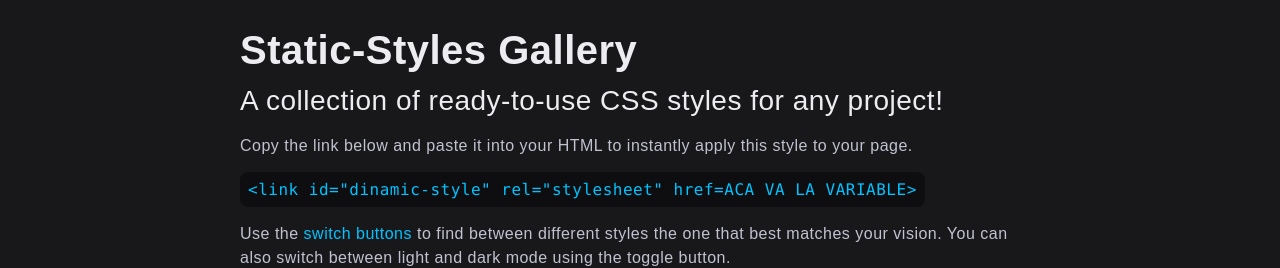
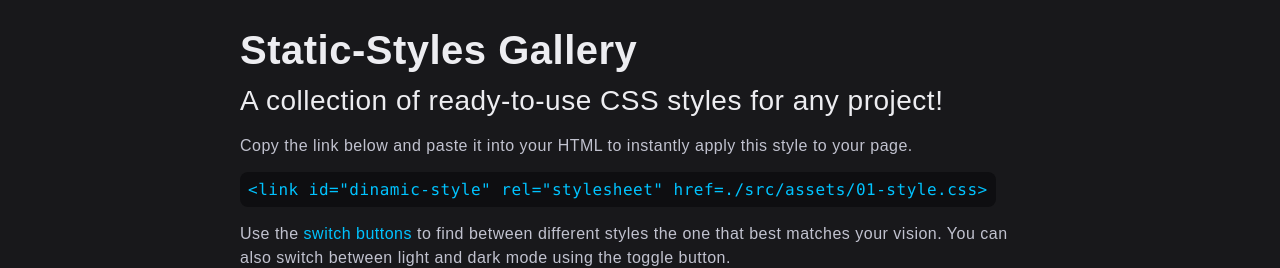
Before and after one commit to RobertGmzz/CSS-Switch-Gallery, a React (Vite) app in the folder proyecto-01/: page / in a window 1280 px wide. Shown: the top 268 px of the page. Built offline with nearby package versions, Linux system fonts and the light colour scheme.

Commit message:
Uso de Zustand para implementar un estado global y con el gestionar los cambios de estilo de la pagina y mostrar la referencia al link element

```diff
--- a/proyecto-01/package.json
+++ b/proyecto-01/package.json
@@ -13,7 +13,8 @@
     "@tailwindcss/vite": "^4.1.16",
     "react": "^19.1.1",
     "react-dom": "^19.1.1",
-    "tailwindcss": "^4.1.16"
+    "tailwindcss": "^4.1.16",
+    "zustand": "^5.0.9"
   },
   "devDependencies": {
     "@eslint/js": "^9.36.0",
--- a/proyecto-01/src/App.tsx
+++ b/proyecto-01/src/App.tsx
@@ -1,15 +1,51 @@
 import Home from "./components/Mockup"
 import AboutPage from "./components/Header"
+import SwitchButtons from "./special/SwitchButtons"
 
+//swtichbuttons recibe el estado y la funcion para actualizarlo y cambia el estado
+//otro componente debe poder acceder al estado y mostrarlo sin modificarlo
 function App() {
+
   return (
     <>
     <div className="flex flex-col items-center w-full px-4 pt-5">
       <AboutPage />
       <Home />
+      <SwitchButtons />
     </div>
     </>
   )
 }
 
 export default App
+
+/* ejemplo de uso de zustand
+
+import { create } from 'zustand'
+
+const useStore = create((set) => ({
+  count: 1,
+  inc: () => set((state) => ({ count: state.count + 1 })),
+}))
+
+function Counter() {
+  const { count, inc } = useStore()
+  return (
+    <div>
+      <span>{count}</span>
+      <button onClick={inc}>one up</button>
+    </div>
+  )
+}
+*/
+
+/* prueba de uso de zustand para este proyecto
+//importar create para usar zustand
+//crear el store
+//dentro del store crear el estado inicial y la funcion que modifica el estado
+
+//el componente que renderiza los botones recibe el estado y la funcion actualizadora y modifica el estado, mediante un useEffect cambia el href del link
+//el componente que renderiza el link sera pasado como prop children al componente que muestra los demos
+
+
+*/
--- /dev/null
+++ b/proyecto-01/src/State.tsx
@@ -0,0 +1,15 @@
+import { cssLinks } from "./components/References"
+import { create } from "zustand"
+
+//store de zustand para crear el estado global del index de la css actual
+interface State {
+    currentCss: number
+    nextCss: () => void
+    prevCss: () => void
+}
+
+export const useSetCssStore = create<State>((set) => ({
+    currentCss: 0,
+    nextCss: () => set((state: { currentCss: number }) => ({ currentCss: (state.currentCss + 1) %  cssLinks.length })),
+    prevCss: () => set((state: { currentCss: number }) => ({ currentCss: (state.currentCss - 1 + cssLinks.length) % cssLinks.length })),
+}))
--- a/proyecto-01/src/components/Header.tsx
+++ b/proyecto-01/src/components/Header.tsx
@@ -1,6 +1,8 @@
-import SwitchButtons from "../special/SwitchButtons"
+import { cssLinks } from "./References"
+import { useSetCssStore } from "../State"
 
 function AboutPage(){
+    const currentCss = useSetCssStore((state) => state.currentCss)
 
     return (
         <header className="w-full lg:w-200">
@@ -10,15 +12,13 @@ function AboutPage(){
             <div>
                 <p>Copy the link below and paste it into your HTML to instantly apply this style to your page.</p>
                 <div className="overflow-auto overflow-y-hidden whitespace-nowrap py-2">
-                    <code>{`<link id="dinamic-style" rel="stylesheet" href=ACA VA LA VARIABLE>`}</code>
+                    <code>{`<link id="dinamic-style" rel="stylesheet" href=${cssLinks[currentCss]}>`}</code>
                 </div>
             </div>
 
             <p>Use the <span>switch buttons</span> to find between different styles the one that best matches your vision. You can also switch between light and dark mode using the toggle button.</p>
 
             <p>...or <a href="https://github.com/RobertGmzz/css-static-styles/blob/master/css/01-style.css" target="_blank" rel="noreferrer">download this css file</a> to use in your project and edit it as you like.</p>
-
-            <SwitchButtons />
         </header>
     )
 }
--- a/proyecto-01/src/special/SwitchButtons.tsx
+++ b/proyecto-01/src/special/SwitchButtons.tsx
@@ -1,20 +1,17 @@
-import { useEffect, useState } from "react"
+import { useEffect } from "react"
 import { cssLinks } from "../components/References"
 import ThemeButton from "./ToggleTheme"
+import { useSetCssStore } from "../State"
 
 function MagicButtons(){
-    const [index, setIndex] = useState(0)
+    const nextCss = useSetCssStore((state) => state.nextCss)
+    const prevCss = useSetCssStore((state) => state.prevCss)
+    const currentCss = useSetCssStore((state) => state.currentCss)
 
-    const nextCss = () => {
-        setIndex((prev) => (prev + 1) % cssLinks.length)
-    }
-    const prevCss = () => {
-        setIndex((prev) => (prev - 1 + cssLinks.length) % cssLinks.length)
-    }
     useEffect(() => {
         let linkElem = document.getElementById('dinamic-style') as HTMLLinkElement || null
-        linkElem.href = cssLinks[index]
-    }, [index])
+        linkElem.href = cssLinks[currentCss]
+    }, [currentCss])
 
     return(
         <div className="z-1 fixed bottom-0 right-0 flex justify-between p-2">
```
Also changed, not shown: 1 other file (tests, documents, lock files or other folders).
